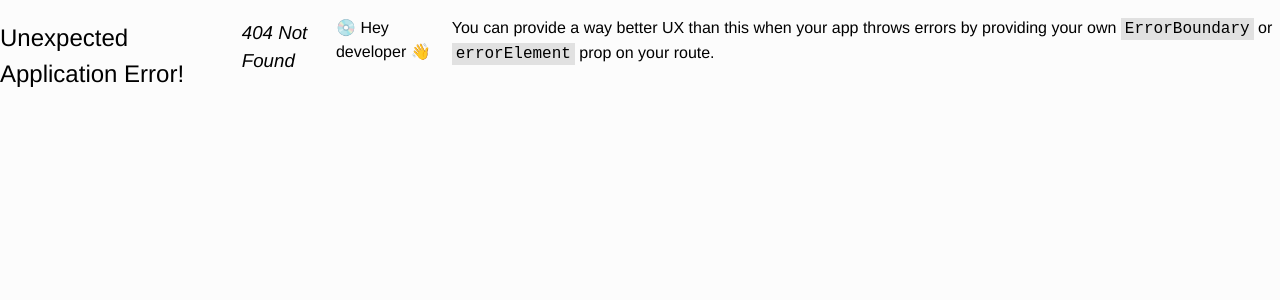
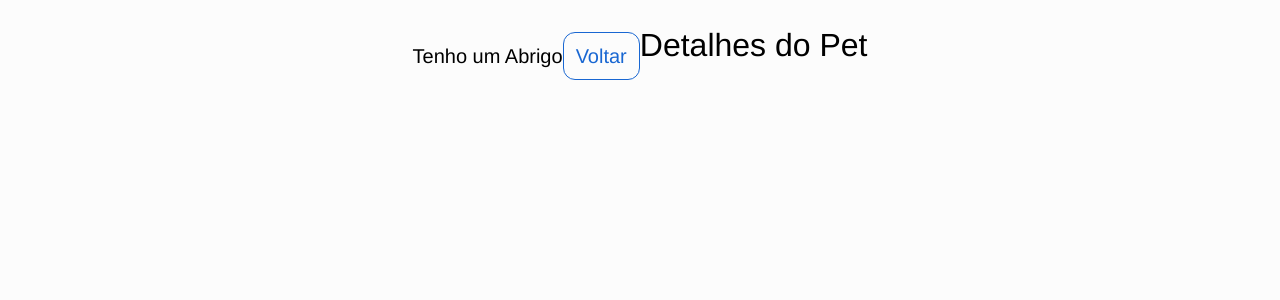
Before and after one commit to joaomiguelg/picles-spa, a React (Vite) app: page /pets/1 in a window 1280 px wide. Before the commit this address had no page. Shown: the top 300 px of the page. Built offline with nearby package versions, Linux system fonts and the light colour scheme.

Commit message:
create layout grid

```diff
--- a/src/components/common/Header/Header.module.css
+++ b/src/components/common/Header/Header.module.css
@@ -1,6 +1,5 @@
 .header {
   display: flex;
-  flex-direction: row-reverse;
   justify-content: space-between;
   align-items: center;
   margin-top: var(--spacing-xxl);
--- a/src/components/common/Header/Header.tsx
+++ b/src/components/common/Header/Header.tsx
@@ -1,10 +1,35 @@
-export function Header() {
+import { Link } from 'react-router-dom'
+import { Button, ButtonVariant } from '../Button'
+import styles from './Header.module.css'
+
+interface IHeader {
+    showReturn?: boolean
+}
+
+export function Header({ showReturn }: IHeader) {
     return (
 
-        <>
-        </>
+        <header className={styles.header}>
+            {showReturn && (
+                <Link to='/pets'>
+                    <Button variant={ButtonVariant.Text}>Tenho um Abrigo</Button>
+                </Link>
+            )}
+
+            <Link to='/admin'>
+                <Button variant={ButtonVariant.Outlined}>Voltar</Button>
+            </Link>
+
+        </header>
+
+
 
     )
 
 
+
+
+
+
+
 }
--- /dev/null
+++ b/src/components/layout/Grid/index.ts
@@ -0,0 +1 @@
+export * from './grid'
--- /dev/null
+++ b/src/pages/PetDetails/PetDetails.tsx
@@ -0,0 +1,12 @@
+import { Header } from "../../components/common/Header";
+
+export function PetDetails(){
+    return (
+
+        <>
+        <Header showReturn={true} />
+        <h1>Detalhes do Pet</h1>
+        </>
+
+    )
+}
--- /dev/null
+++ b/src/pages/PetDetails/index.ts
@@ -0,0 +1 @@
+export * from './PetDetails'
--- a/src/pages/Pets/Pets.tsx
+++ b/src/pages/Pets/Pets.tsx
@@ -1,10 +1,12 @@
+import { Link } from "react-router-dom";
+import { Header } from "../../components/common/Header";
+
 export function Pets() {
     return (
 
         <>
-
-
-
+        <Header />
+        <Link to="/pets20">Ir para Listagem</Link>
         </>
 
     )
--- a/src/routes.tsx
+++ b/src/routes.tsx
@@ -1,6 +1,7 @@
 import { createBrowserRouter } from "react-router-dom";
 import { Home } from "./pages/Home/Home";
 import { Pets } from "./pages/Pets";
+import { PetDetails } from "./pages/PetDetails";
 
 
 const router = createBrowserRouter([
@@ -10,7 +11,15 @@
     },
     {
         path: '/pets',
-        element: <Pets  />
+        children: [
+            {   index: true,
+                element: <Pets />,
+            },
+            {
+                path: '/pets/:id',
+                element: <PetDetails />,
+            },
+        ],
     },
     {
         path: '/admin',
```
Also changed, not shown: src/components/layout/Grid/grid.tsx (added, +12 -0 lines).
